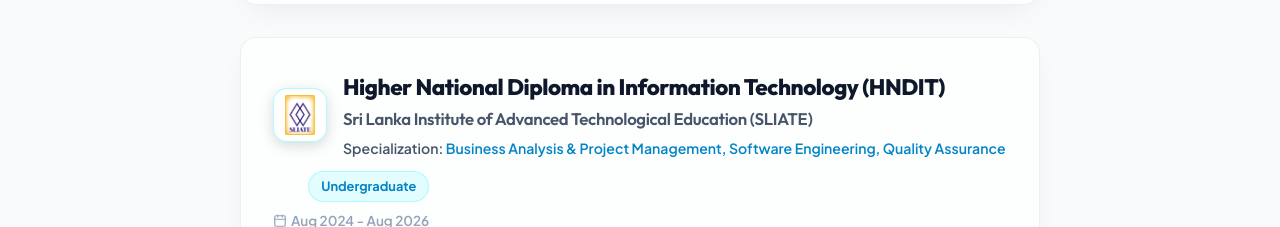
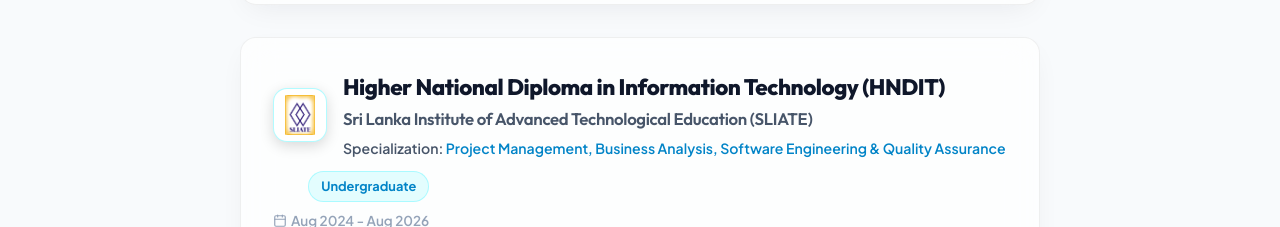
Before and after one commit to rashminda-aluvihare/My-portfolio, a React (Vite) app: page / in a window 1280 px wide. Shown: the part 5420-5647 px from the top of the page. Built offline with nearby package versions, Linux system fonts and the light colour scheme; no server answers.

Commit message:
Update HNDIT specialization text to Project Management, Business Analysis, Software Engineering & Quality Assurance

```diff
--- a/src/components/Education.jsx
+++ b/src/components/Education.jsx
@@ -23,7 +23,7 @@
     {
       degree: 'Higher National Diploma in Information Technology (HNDIT)',
       institution: 'Sri Lanka Institute of Advanced Technological Education (SLIATE)',
-      specialization: 'Business Analysis & Project Management, Software Engineering, Quality Assurance',
+      specialization: 'Project Management, Business Analysis, Software Engineering & Quality Assurance',
       logo: sliateLogo,
       location: 'Matale / Colombo, Sri Lanka',
       duration: 'Aug 2024 - Aug 2026',
```
